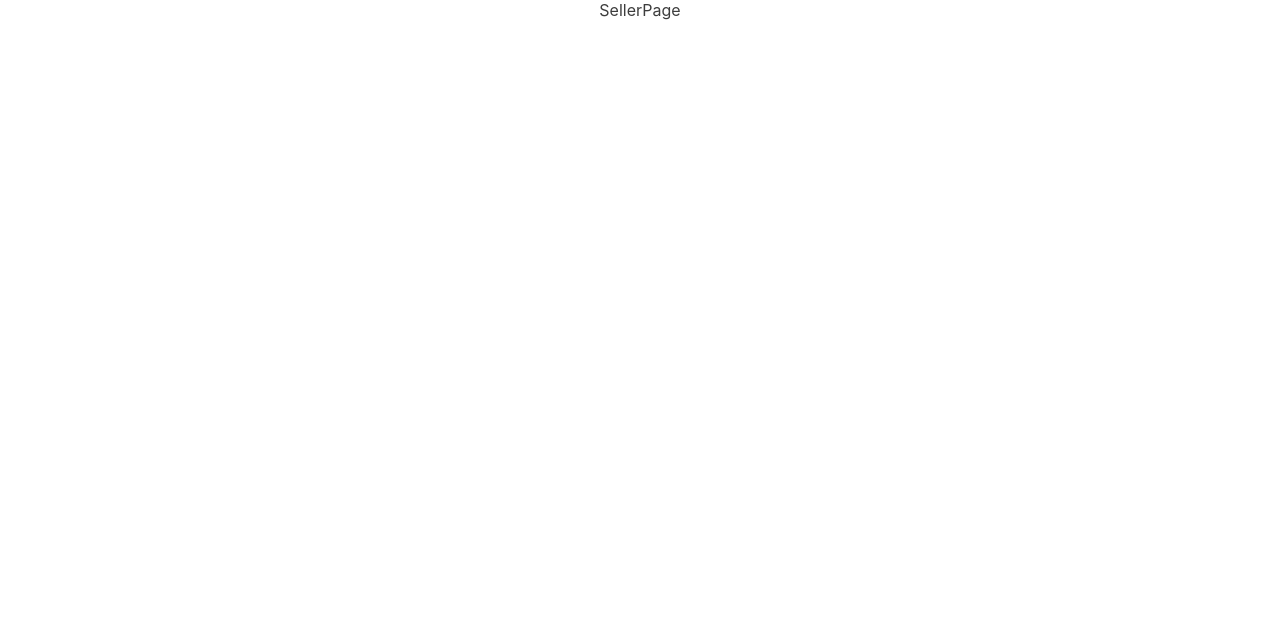
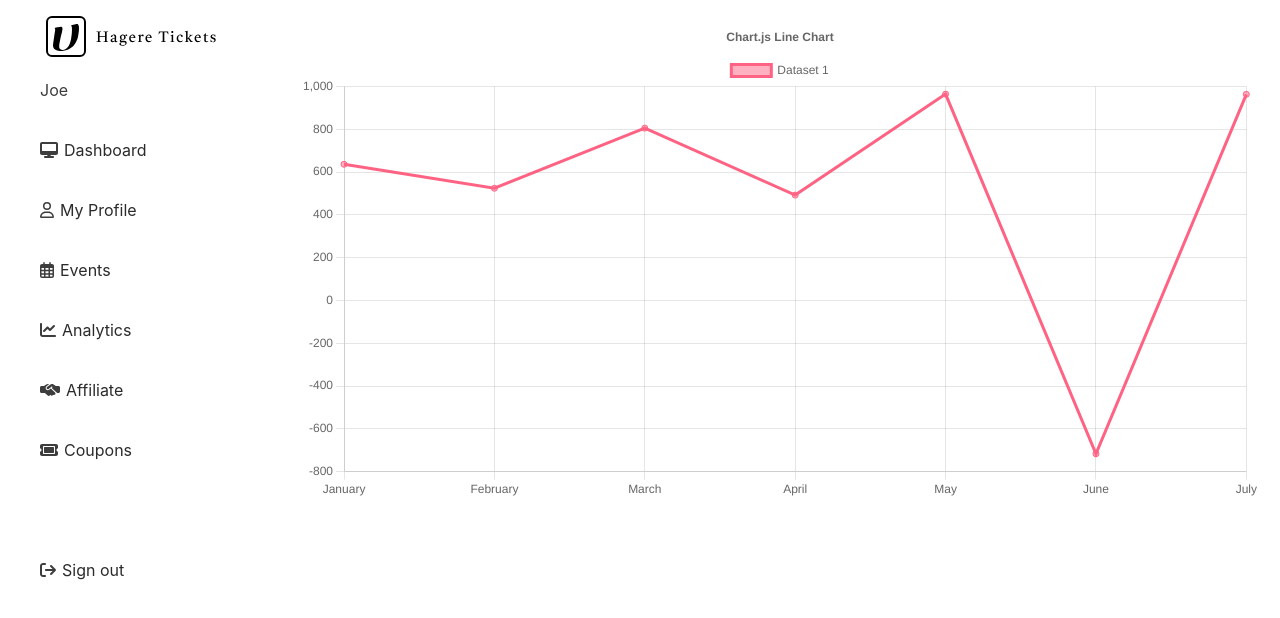
Before and after one commit to kiztopia1/hagere-tickets, a React (Create React App) app: page /seller in a window 1280 px wide. Shown: the top 618 px of the page. Built offline with nearby package versions, Linux system fonts and the light colour scheme.

Commit message:
new: chart added to seller page

```diff
--- /dev/null
+++ b/babel-plugin-macros.config.js
@@ -0,0 +1,5 @@
+module.exports = {
+  "fontawesome-svg-core": {
+    license: "free",
+  },
+};
--- /dev/null
+++ b/bable.config.js
@@ -0,0 +1,5 @@
+module.exports = function (api) {
+  return {
+    plugins: ["macros"],
+  };
+};
--- a/src/App.css
+++ b/src/App.css
@@ -38,3 +38,10 @@
     transform: translateY(0px);
   }
 }
+.main {
+  padding: 20px;
+  padding-left: 300px;
+}
+.flex {
+  display: flex;
+}
--- /dev/null
+++ b/src/components/dashboardSideNav.css
@@ -0,0 +1,34 @@
+.dashboard-side-nav {
+  padding-top: 15px;
+  padding-left: 40px;
+  max-width: 300px;
+  width: 300px;
+  height: 100vh;
+  text-align: left;
+  position: absolute;
+}
+.dashboard-side-nav .header .name {
+  padding: 0;
+}
+.dashboard-side-nav .header {
+  padding: 0;
+}
+.dashboard-side-nav ul {
+  padding: 0;
+  list-style: none;
+}
+.dashboard-side-nav ul li {
+  margin: 40px 0;
+}
+
+.dashboard-side-nav ul li:hover {
+  color: rgb(69, 118, 138);
+}
+.dashboard-side-nav ul li a {
+  color: #2c2b2b;
+  text-decoration: none;
+  margin: 0 6px;
+}
+.dashboard-side-nav .sign-out {
+  margin-top: 100px;
+}
--- /dev/null
+++ b/src/components/dashboardSideNav.jsx
@@ -0,0 +1,64 @@
+import { FontAwesomeIcon } from "@fortawesome/react-fontawesome";
+import {
+  solid,
+  regular,
+  brands,
+  icon,
+} from "@fortawesome/fontawesome-svg-core/import.macro"; // <-- import styles to be used
+// <-- import styles to be used
+import React from "react";
+import {
+  faCalendarDay,
+  faChartLine,
+  faDesktop,
+  faHandshake,
+  faHandshakeAlt,
+  faHandshakeAltSlash,
+  faSignOut,
+  faTicket,
+} from "@fortawesome/free-solid-svg-icons";
+import { faCalendarDays, faUser } from "@fortawesome/free-regular-svg-icons";
+import "./dashboardSideNav.css";
+export default function dashboardSideNav() {
+  return (
+    <div className="dashboard-side-nav">
+      <div className="header">
+        <img src="./logo.svg" alt="Hagere tickets" />
+        <p className="name">Joe</p>
+      </div>
+      <ul>
+        <li>
+          <FontAwesomeIcon icon={faDesktop} />
+          <a href="/users">Dashboard</a>
+        </li>
+        <li>
+          <FontAwesomeIcon icon={faUser} />
+          <a href="/users">My Profile</a>
+        </li>
+        <li>
+          <FontAwesomeIcon icon={faCalendarDays} />
+          <a href="/users">Events</a>
+        </li>
+        <li>
+          <FontAwesomeIcon icon={faChartLine} />
+          <a href="/users">Analytics</a>
+        </li>
+        <li>
+          <FontAwesomeIcon icon={faHandshakeAlt} />
+
+          <a href="/users">Affiliate</a>
+        </li>
+        <li>
+          <FontAwesomeIcon icon={faTicket} />
+
+          <a href="/users">Coupons</a>
+        </li>
+        <li className="sign-out">
+          <FontAwesomeIcon icon={faSignOut} />
+
+          <a href="/users">Sign out</a>
+        </li>
+      </ul>
+    </div>
+  );
+}
--- /dev/null
+++ b/src/components/noOfSales.css
@@ -0,0 +1,3 @@
+.no-off-sales {
+  width: 100%;
+}
--- /dev/null
+++ b/src/components/noOfSales.jsx
@@ -0,0 +1,58 @@
+import React from "react";
+import {
+  Chart as ChartJS,
+  CategoryScale,
+  LinearScale,
+  PointElement,
+  LineElement,
+  Title,
+  Tooltip,
+  Legend,
+} from "chart.js";
+import { Line } from "react-chartjs-2";
+import faker from "faker";
+import "./noOfSales.css";
+ChartJS.register(
+  CategoryScale,
+  LinearScale,
+  PointElement,
+  LineElement,
+  Title,
+  Tooltip,
+  Legend
+);
+
+export const options = {
+  responsive: true,
+  plugins: {
+    legend: {
+      position: "top",
+    },
+    title: {
+      display: true,
+      text: "Chart.js Line Chart",
+    },
+  },
+};
+
+const labels = ["January", "February", "March", "April", "May", "June", "July"];
+
+export const data = {
+  labels,
+  datasets: [
+    {
+      label: "Dataset 1",
+      data: labels.map(() => faker.datatype.number({ min: -1000, max: 1000 })),
+      borderColor: "rgb(255, 99, 132)",
+      backgroundColor: "rgba(255, 99, 132, 0.5)",
+    },
+  ],
+};
+
+export default function noOfSales() {
+  return (
+    <div className="no-off-sales">
+      <Line options={options} data={data} />
+    </div>
+  );
+}
--- /dev/null
+++ b/src/pages/SellerPage.css
@@ -0,0 +1,3 @@
+.main {
+  width: 100%;
+}
--- a/src/pages/SellerPage.jsx
+++ b/src/pages/SellerPage.jsx
@@ -1,5 +1,14 @@
 import React from "react";
-
+import "./SellerPage.css";
+import DashboardSide from "../components/dashboardSideNav";
+import NoOfSales from "../components/noOfSales";
 export default function SellerPage() {
-  return <div>SellerPage</div>;
+  return (
+    <div className="flex">
+      <DashboardSide />
+      <div className="main">
+        <NoOfSales />
+      </div>
+    </div>
+  );
 }
--- a/src/pages/SignUpPage.jsx
+++ b/src/pages/SignUpPage.jsx
@@ -6,6 +6,7 @@ export default function SignUpPage() {
   return (
     <div>
       <Nav />
+
       <SignUp />
     </div>
   );
```
Also changed, not shown: package.json (+8 -0 lines), src/data.js (added, +43 -0 lines), 2 other files (tests, documents, lock files or other folders).
